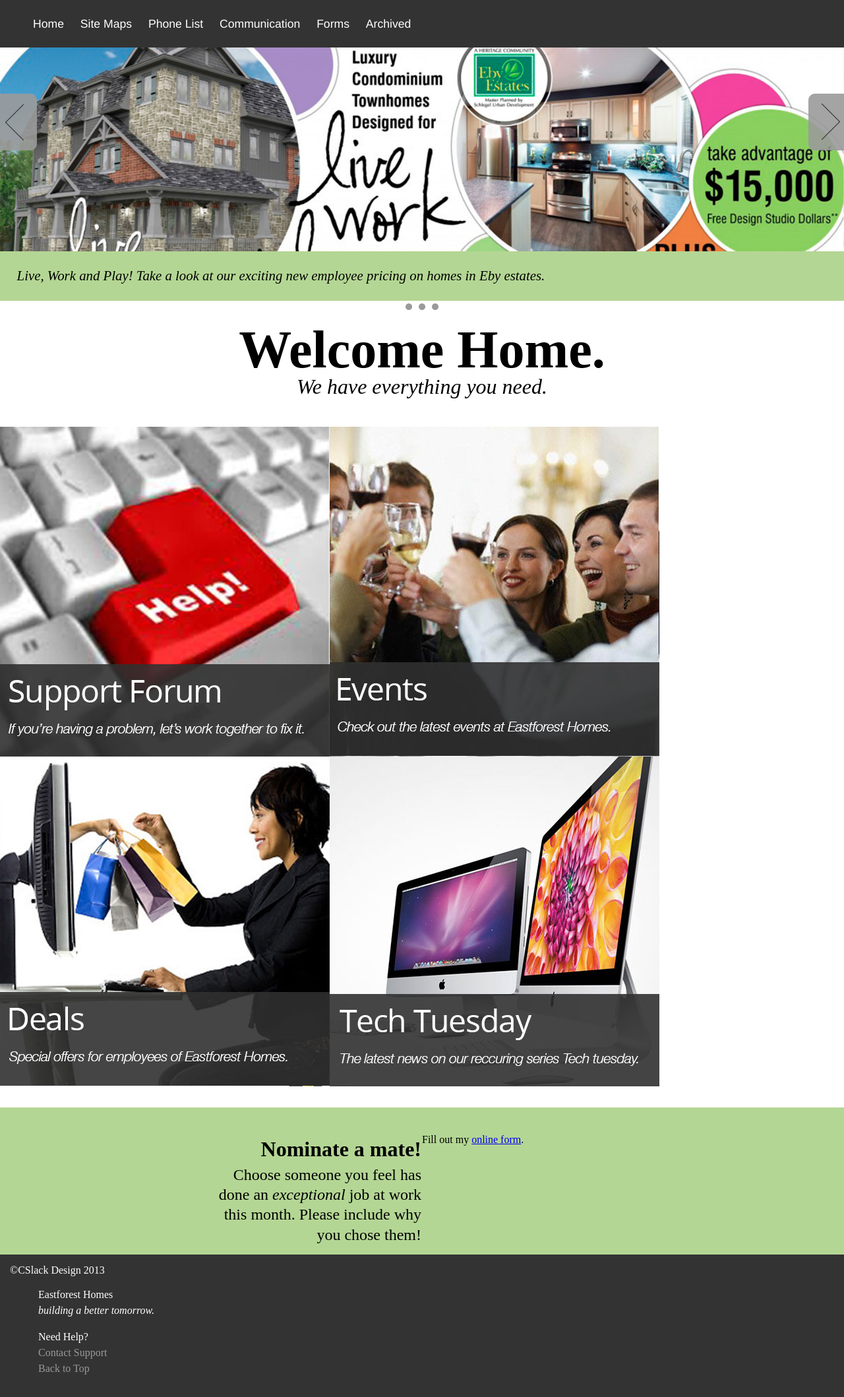
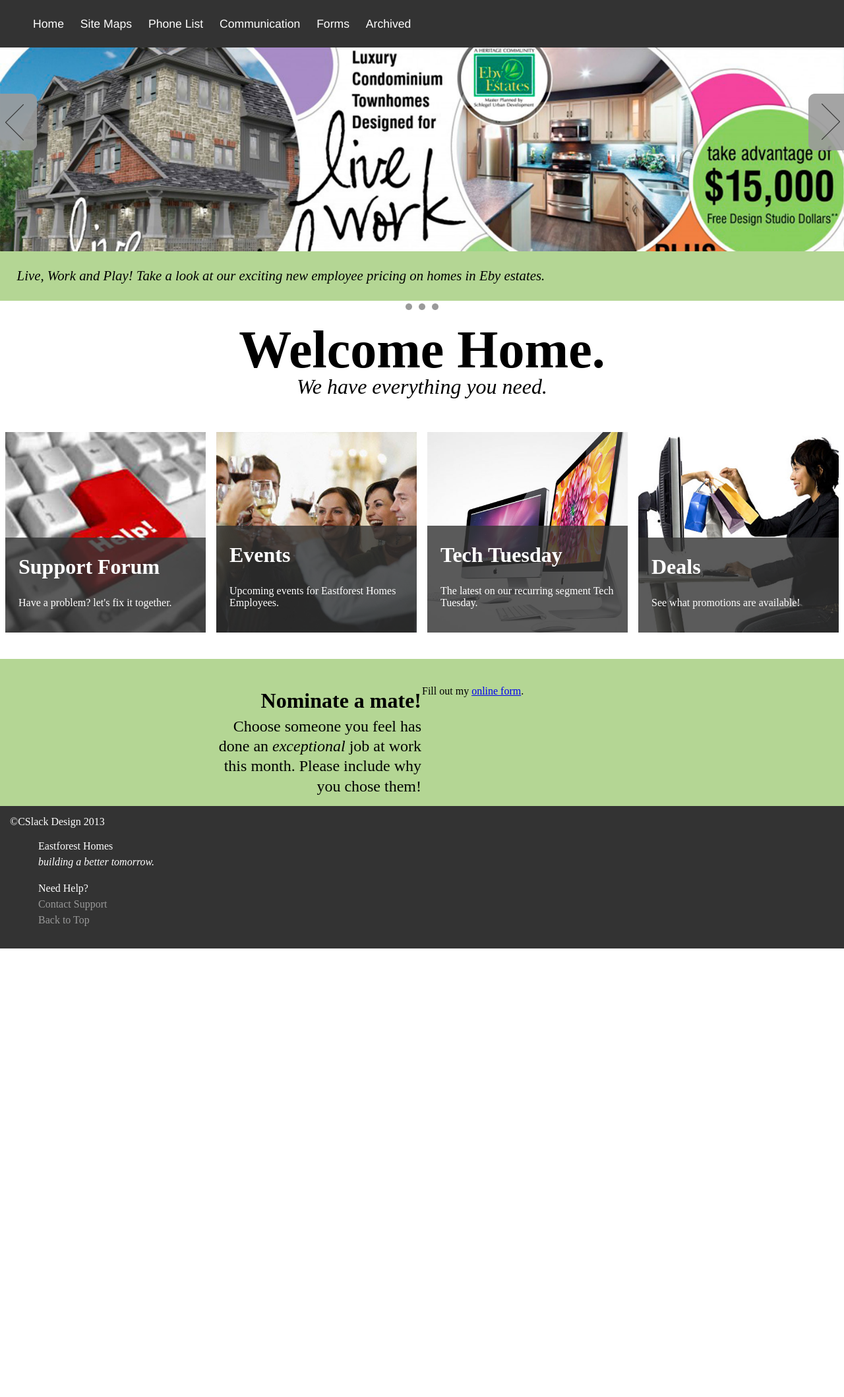
Before and after one commit to cslackdesign/large-data-website, a Jekyll site: the page built from index.html, in a window 1280 px wide. Shown: the whole page at 66% size. Built offline with Jekyll 4.4.1, drawn with Linux system fonts in a browser that asks for light colours; nearby versions of some CDN libraries; after the commit the page ends 1438 px from its top, so only the background shows below that.

Commit message:
Fixing images

```diff
--- a/_includes/css/grid.css
+++ b/_includes/css/grid.css
@@ -18,7 +18,7 @@
   word-spacing: normal;
 }
 .unit-spacer {
-  padding: 4px;
+  padding: 8px;
 }
 @media only screen and (max-width: 38em) {
   .unit-s-hidden {
--- a/index.html
+++ b/index.html
@@ -31,26 +31,68 @@ layout: default
     </script>
   </div>
 
-  <div id="main" class="buckets">
+  <div id="main">
     <h1> Welcome Home.</h1>
     <p class="sub"> We have everything you need.</p>
 
     <div class="grid">
 
-        <div id="support-bucket" class="bucket unit unit-s-1 unit-m-1-2 unit-l-1-4">
+      <div class="unit unit-s-1 unit-m-1-2 unit-l-1-4">
+        <div class="unit-spacer">
+          <div class="bucket-img">
+            <img class="flex-img" src="images/support.jpg">
+
+            <div class="bucket-text">
+              <h2>Support Forum</h2>
+              <p>Have a problem? let's fix it together.</p>
+            </div>
+          </div>
         </div>
+      </div>
 
-        <div id="events-bucket" class="bucket unit unit-s-1 unit-m-1-2 unit-l-1-4">
+      <div class="unit unit-s-1 unit-m-1-2 unit-l-1-4">
+        <div class="unit-spacer">
+          <div class="bucket-img" >
+            <img class="flex-img" src="images/events.jpg">
+
+            <div class="bucket-text">
+              <h2>Events</h2>
+              <p>Upcoming events for Eastforest Homes Employees.</p>
+            </div>
+          </div>
         </div>
+      </div>
 
-        <div id="deals-bucket" class="bucket unit unit-s-1 unit-m-1-2 unit-l-1-4">
+
+        <div class="unit unit-s-1 unit-m-1-2 unit-l-1-4">
+          <div class="unit-spacer">
+            <div class="bucket-img" >
+              <img class="flex-img" src="images/tech-tues.jpg">
+
+              <a href="{{site.baseurl}}/tech-tues.html">
+                <div class="bucket-text">
+                  <h2>Tech Tuesday</h2>
+                  <p>The latest on our recurring segment Tech Tuesday.</p>
+                </div>
+              </a>
+            </div>
+          </div>
         </div>
+      </a>
 
-        <a href="{{site.baseurl}}/tech-tues.html">
-        <div id="tech-tues-bucket" class="bucket unit unit-s-1 unit-m-1-2 unit-l-1-4">
+      <div class="unit unit-s-1 unit-m-1-2 unit-l-1-4">
+        <div class="unit-spacer">
+          <div class="bucket-img" >
+            <img class="flex-img" src="images/deals.jpg">
 
+            <div class="bucket-text">
+              <h2>Deals</h2>
+              <p>See what promotions are available!</p>
+            </div>
+          </div>
         </div>
-        </a>
+      </div>
+
 
     </div>
   </div>
```
Also changed, not shown: _includes/css/general.css (+25 -31 lines), images/deals.jpg (added), images/events.jpg (added), images/large-data-website-buckets-hover.jpg (deleted), images/large-data-website-buckets.jpg (deleted), images/support.jpg (added), images/tech-tues.jpg (added), 8 other files.
